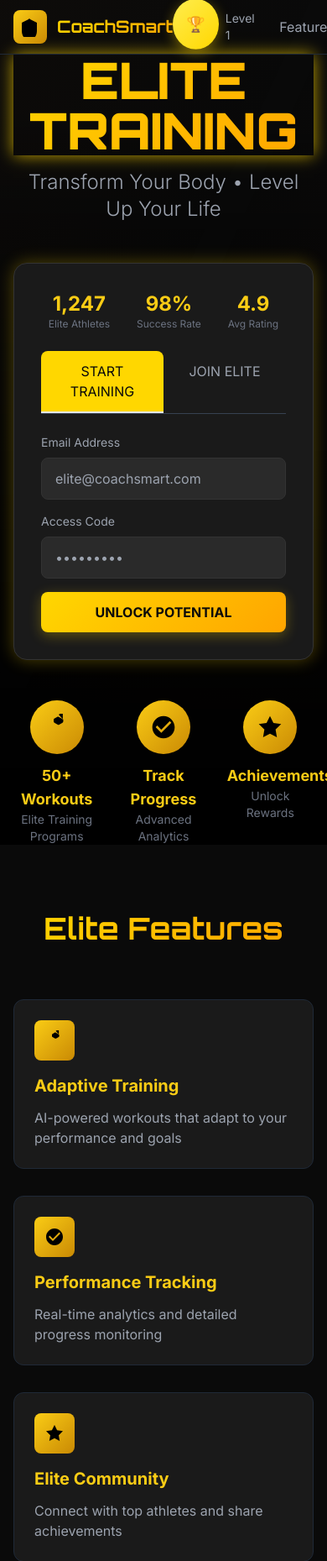
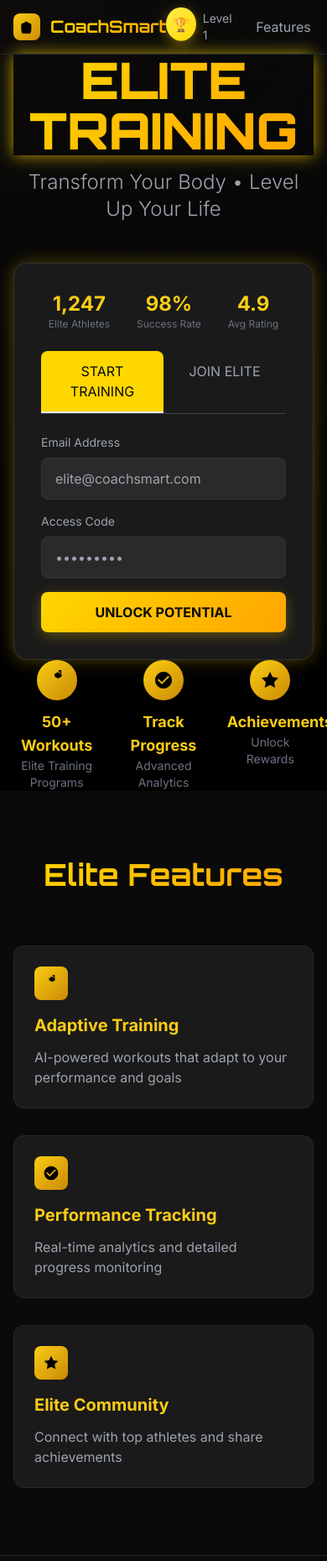
Before and after one commit to Zander-82/CoachSmart, a Flask app: template templates/index_dark.html in a window 390 px wide; the page is wider, and only the part inside the window is pictured. Shown: the top 1859 px of that part at 84% size. Run offline with Flask 3, Linux system fonts and the light colour scheme; the template is opened without the code that fills it, so the values that code supplies are empty; some libraries are stand-ins or nearby versions.

Commit message:
Fix UI Formatting Issues v2.1.1
🐛 BUG FIXES:
- Fixed oversized white icons in navigation and stats
- Reduced icon sizes from 16px to 8px for proper scaling
- Fixed duplicate SVG elements causing layout issues
- Corrected achievement badge sizing and positioning

🎨 UI IMPROVEMENTS:
- Navigation icon: 8x8px with 4x4px internal SVG
- Achievement badges: 40px diameter with 18px font
- Feature icons: 10x10px containers with 5x5px SVG
- Quick stats: 12x12px circular icons
- Level badge: Added text-xs class for proper sizing

📱 RESPONSIVE FIXES:
- Improved mobile icon scaling
- Better spacing and alignment
- Consistent sizing across all icon elements
- Fixed overlapping elements and layout issues

🔧 TECHNICAL:
- Removed duplicate SVG elements
- Fixed CSS class conflicts
- Improved icon container dimensions
- Better visual hierarchy

```diff
--- a/templates/index_dark.html
+++ b/templates/index_dark.html
@@ -140,8 +140,8 @@
         <div class="max-w-7xl mx-auto px-4 sm:px-6 lg:px-8">
             <div class="flex justify-between h-16 items-center">
                 <div class="flex items-center space-x-3">
-                    <div class="w-10 h-10 bg-gradient-to-br from-yellow-400 to-yellow-600 rounded-lg flex items-center justify-center">
-                        <svg class="w-6 h-6 text-black" fill="currentColor" viewBox="0 0 24 24">
+                    <div class="w-8 h-8 bg-gradient-to-br from-yellow-400 to-yellow-600 rounded-lg flex items-center justify-center">
+                        <svg class="w-4 h-4 text-black" fill="currentColor" viewBox="0 0 24 24">
                             <path d="M12 2L2 7v10c0 5.55 3.84 10.74 9 12 5.16-1.26 9-6.45 9-12V7l-10-5z"/>
                         </svg>
                     </div>
@@ -149,8 +149,8 @@
                 </div>
                 <div class="flex items-center space-x-6">
                     <div class="flex items-center space-x-2">
-                        <div class="achievement-badge floating">
-                            <span class="text-lg">🏆</span>
+                        <div class="achievement-badge floating" style="width: 40px; height: 40px; font-size: 16px;">
+                            <span>🏆</span>
                         </div>
                         <span class="text-sm text-gray-400">Level 1</span>
                     </div>
@@ -262,10 +262,10 @@
             </div>
 
             <!-- Quick Stats -->
-            <div class="mt-12 grid grid-cols-3 gap-6">
+            <div class="grid grid-cols-3 gap-6">
                 <div class="text-center">
-                    <div class="w-16 h-16 mx-auto mb-3 bg-gradient-to-br from-yellow-400 to-yellow-600 rounded-full flex items-center justify-center">
-                        <svg class="w-8 h-8 text-black" fill="currentColor" viewBox="0 0 24 24">
+                    <div class="w-12 h-12 mx-auto mb-3 bg-gradient-to-br from-yellow-400 to-yellow-600 rounded-full flex items-center justify-center">
+                        <svg class="w-6 h-6 text-black" fill="currentColor" viewBox="0 0 24 24">
                             <path d="M13.5.67l3-1.68c.39-.22.67-.63.67-1.09V5.5c0-.46-.28-.87-.67-1.09L13.5 2.73c-.39-.22-.85-.22-1.24 0l-3 1.68C9.28 4.63 9 5.04 9 5.5v1.41c0 .46.28.87.67 1.09l3 1.68c.39.22.85.22 1.24 0l3-1.68c.39-.22.67-.63.67-1.09V5.5c0-.46-.28-.87-.67-1.09z"/>
                         </svg>
                     </div>
@@ -273,8 +273,8 @@
                     <p class="text-sm text-gray-500">Elite Training Programs</p>
                 </div>
                 <div class="text-center">
-                    <div class="w-16 h-16 mx-auto mb-3 bg-gradient-to-br from-yellow-400 to-yellow-600 rounded-full flex items-center justify-center">
-                        <svg class="w-8 h-8 text-black" fill="currentColor" viewBox="0 0 24 24">
+                    <div class="w-12 h-12 mx-auto mb-3 bg-gradient-to-br from-yellow-400 to-yellow-600 rounded-full flex items-center justify-center">
+                        <svg class="w-6 h-6 text-black" fill="currentColor" viewBox="0 0 24 24">
                             <path d="M12 2C6.48 2 2 6.48 2 12s4.48 10 10 10 10-4.48 10-10S17.52 2 12 2zm-2 15l-5-5 1.41-1.41L10 14.17l7.59-7.59L19 8l-9 9z"/>
                         </svg>
                     </div>
@@ -282,8 +282,8 @@
                     <p class="text-sm text-gray-500">Advanced Analytics</p>
                 </div>
                 <div class="text-center">
-                    <div class="w-16 h-16 mx-auto mb-3 bg-gradient-to-br from-yellow-400 to-yellow-600 rounded-full flex items-center justify-center">
-                        <svg class="w-8 h-8 text-black" fill="currentColor" viewBox="0 0 24 24">
+                    <div class="w-12 h-12 mx-auto mb-3 bg-gradient-to-br from-yellow-400 to-yellow-600 rounded-full flex items-center justify-center">
+                        <svg class="w-6 h-6 text-black" fill="currentColor" viewBox="0 0 24 24">
                             <path d="M12 2l3.09 6.26L22 9.27l-5 4.87 1.18 6.88L12 17.77l-6.18 3.25L7 14.14 2 9.27l6.91-1.01L12 2z"/>
                         </svg>
                     </div>
@@ -300,8 +300,8 @@
             <h3 class="text-4xl font-bold text-center mb-16 orbitron gold-gradient">Elite Features</h3>
             <div class="grid md:grid-cols-3 gap-8">
                 <div class="dark-card rounded-xl p-6 border border-gray-800 hover:border-yellow-600 transition">
-                    <div class="w-12 h-12 bg-gradient-to-br from-yellow-400 to-yellow-600 rounded-lg flex items-center justify-center mb-4">
-                        <svg class="w-6 h-6 text-black" fill="currentColor" viewBox="0 0 24 24">
+                    <div class="w-10 h-10 bg-gradient-to-br from-yellow-400 to-yellow-600 rounded-lg flex items-center justify-center mb-4">
+                        <svg class="w-5 h-5 text-black" fill="currentColor" viewBox="0 0 24 24">
                             <path d="M13.5.67l3-1.68c.39-.22.67-.63.67-1.09V5.5c0-.46-.28-.87-.67-1.09L13.5 2.73c-.39-.22-.85-.22-1.24 0l-3 1.68C9.28 4.63 9 5.04 9 5.5v1.41c0 .46.28.87.67 1.09l3 1.68c.39.22.85.22 1.24 0l3-1.68c.39-.22.67-.63.67-1.09V5.5c0-.46-.28-.87-.67-1.09z"/>
                         </svg>
                     </div>
@@ -309,8 +309,8 @@
                     <p class="text-gray-400">AI-powered workouts that adapt to your performance and goals</p>
                 </div>
                 <div class="dark-card rounded-xl p-6 border border-gray-800 hover:border-yellow-600 transition">
-                    <div class="w-12 h-12 bg-gradient-to-br from-yellow-400 to-yellow-600 rounded-lg flex items-center justify-center mb-4">
-                        <svg class="w-6 h-6 text-black" fill="currentColor" viewBox="0 0 24 24">
+                    <div class="w-10 h-10 bg-gradient-to-br from-yellow-400 to-yellow-600 rounded-lg flex items-center justify-center mb-4">
+                        <svg class="w-5 h-5 text-black" fill="currentColor" viewBox="0 0 24 24">
                             <path d="M12 2C6.48 2 2 6.48 2 12s4.48 10 10 10 10-4.48 10-10S17.52 2 12 2zm-2 15l-5-5 1.41-1.41L10 14.17l7.59-7.59L19 8l-9 9z"/>
                         </svg>
                     </div>
@@ -318,8 +318,8 @@
                     <p class="text-gray-400">Real-time analytics and detailed progress monitoring</p>
                 </div>
                 <div class="dark-card rounded-xl p-6 border border-gray-800 hover:border-yellow-600 transition">
-                    <div class="w-12 h-12 bg-gradient-to-br from-yellow-400 to-yellow-600 rounded-lg flex items-center justify-center mb-4">
-                        <svg class="w-6 h-6 text-black" fill="currentColor" viewBox="0 0 24 24">
+                    <div class="w-10 h-10 bg-gradient-to-br from-yellow-400 to-yellow-600 rounded-lg flex items-center justify-center mb-4">
+                        <svg class="w-5 h-5 text-black" fill="currentColor" viewBox="0 0 24 24">
                             <path d="M12 2l3.09 6.26L22 9.27l-5 4.87 1.18 6.88L12 17.77l-6.18 3.25L7 14.14 2 9.27l6.91-1.01L12 2z"/>
                         </svg>
                     </div>
```
Also changed, not shown: templates/dashboard_dark.html (+8 -7 lines), instance/coachsmart_new.db.
